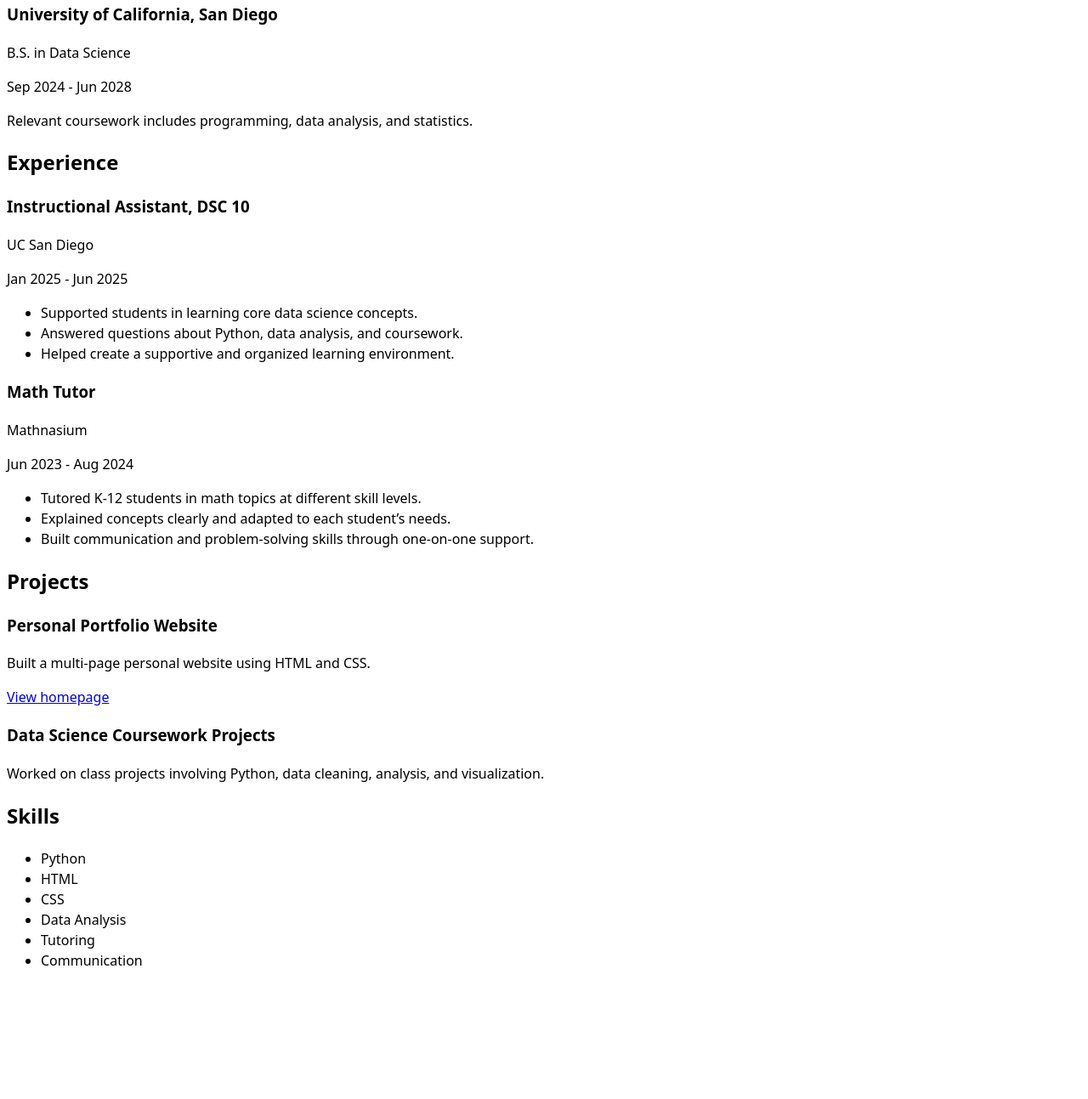
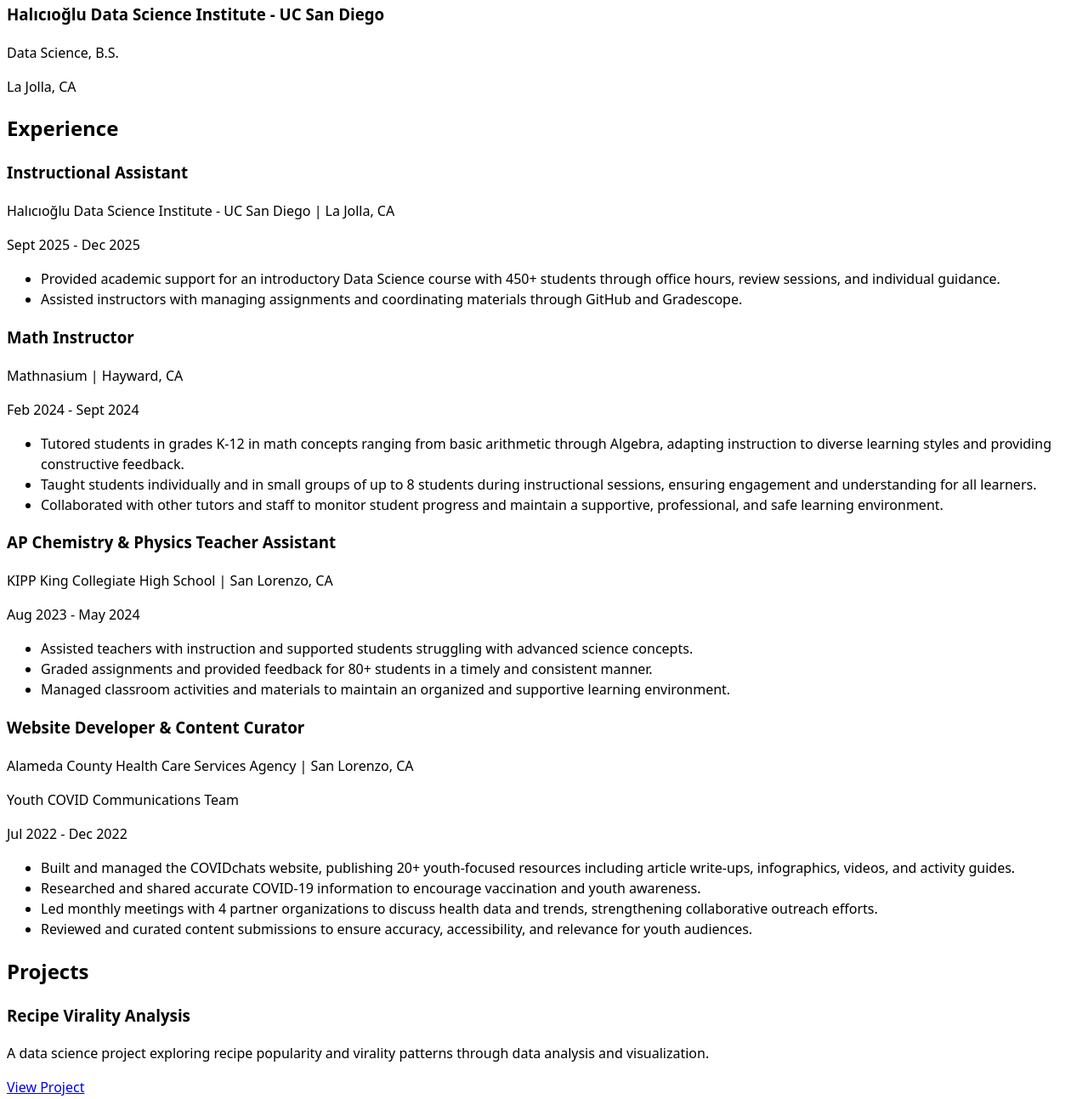
Before and after one commit to jazelytong/portfolio, a plain HTML site: page resume/index.html in a window 1280 px wide. Shown: the part 176-1469 px from the top of the page at 85% size. Before the commit the page ends 1334 px from the top, so only its background shows below. Drawn offline with Linux system fonts and the light colour scheme.

Commit message:
adding resume

```diff
--- a/resume/index.html
+++ b/resume/index.html
@@ -21,14 +21,10 @@
         <h2>Education</h2>
         <article>
             <header>
-                <h3>University of California, San Diego</h3>
-                <p>B.S. in Data Science</p>
-                <p>
-                    <time datetime="2024-09">Sep 2024</time> -
-                    <time datetime="2028-06">Jun 2028</time>
-                </p>
+                <h3>Halıcıoğlu Data Science Institute - UC San Diego</h3>
+                <p>Data Science, B.S.</p>
+                <p>La Jolla, CA</p>
             </header>
-            <p>Relevant coursework includes programming, data analysis, and statistics.</p>
         </article>
     </section>
 
@@ -37,33 +33,66 @@
 
         <article>
             <header>
-                <h3>Instructional Assistant, DSC 10</h3>
-                <p>UC San Diego</p>
+                <h3>Instructional Assistant</h3>
+                <p>Halıcıoğlu Data Science Institute - UC San Diego | La Jolla, CA</p>
                 <p>
-                    <time datetime="2025-01">Jan 2025</time> -
-                    <time datetime="2025-06">Jun 2025</time>
+                    <time datetime="2025-09">Sept 2025</time> -
+                    <time datetime="2025-12">Dec 2025</time>
                 </p>
             </header>
             <ul>
-                <li>Supported students in learning core data science concepts.</li>
-                <li>Answered questions about Python, data analysis, and coursework.</li>
-                <li>Helped create a supportive and organized learning environment.</li>
+                <li>Provided academic support for an introductory Data Science course with 450+ students through office hours, review sessions, and individual guidance.</li>
+                <li>Assisted instructors with managing assignments and coordinating materials through GitHub and Gradescope.</li>
             </ul>
         </article>
 
         <article>
             <header>
-                <h3>Math Tutor</h3>
-                <p>Mathnasium</p>
+                <h3>Math Instructor</h3>
+                <p>Mathnasium | Hayward, CA</p>
                 <p>
-                    <time datetime="2023-06">Jun 2023</time> -
-                    <time datetime="2024-08">Aug 2024</time>
+                    <time datetime="2024-02">Feb 2024</time> -
+                    <time datetime="2024-09">Sept 2024</time>
                 </p>
             </header>
             <ul>
-                <li>Tutored K-12 students in math topics at different skill levels.</li>
-                <li>Explained concepts clearly and adapted to each student’s needs.</li>
-                <li>Built communication and problem-solving skills through one-on-one support.</li>
+                <li>Tutored students in grades K-12 in math concepts ranging from basic arithmetic through Algebra, adapting instruction to diverse learning styles and providing constructive feedback.</li>
+                <li>Taught students individually and in small groups of up to 8 students during instructional sessions, ensuring engagement and understanding for all learners.</li>
+                <li>Collaborated with other tutors and staff to monitor student progress and maintain a supportive, professional, and safe learning environment.</li>
+            </ul>
+        </article>
+
+        <article>
+            <header>
+                <h3>AP Chemistry & Physics Teacher Assistant</h3>
+                <p>KIPP King Collegiate High School | San Lorenzo, CA</p>
+                <p>
+                    <time datetime="2023-08">Aug 2023</time> -
+                    <time datetime="2024-05">May 2024</time>
+                </p>
+            </header>
+            <ul>
+                <li>Assisted teachers with instruction and supported students struggling with advanced science concepts.</li>
+                <li>Graded assignments and provided feedback for 80+ students in a timely and consistent manner.</li>
+                <li>Managed classroom activities and materials to maintain an organized and supportive learning environment.</li>
+            </ul>
+        </article>
+
+        <article>
+            <header>
+                <h3>Website Developer & Content Curator</h3>
+                <p>Alameda County Health Care Services Agency | San Lorenzo, CA</p>
+                <p>Youth COVID Communications Team</p>
+                <p>
+                    <time datetime="2022-07">Jul 2022</time> -
+                    <time datetime="2022-12">Dec 2022</time>
+                </p>
+            </header>
+            <ul>
+                <li>Built and managed the COVIDchats website, publishing 20+ youth-focused resources including article write-ups, infographics, videos, and activity guides.</li>
+                <li>Researched and shared accurate COVID-19 information to encourage vaccination and youth awareness.</li>
+                <li>Led monthly meetings with 4 partner organizations to discuss health data and trends, strengthening collaborative outreach efforts.</li>
+                <li>Reviewed and curated content submissions to ensure accuracy, accessibility, and relevance for youth audiences.</li>
             </ul>
         </article>
     </section>
@@ -73,17 +102,12 @@
 
         <article>
             <header>
-                <h3>Personal Portfolio Website</h3>
+                <h3>Recipe Virality Analysis</h3>
             </header>
-            <p>Built a multi-page personal website using HTML and CSS.</p>
-            <p><a href="../">View homepage</a></p>
-        </article>
-
-        <article>
-            <header>
-                <h3>Data Science Coursework Projects</h3>
-            </header>
-            <p>Worked on class projects involving Python, data cleaning, analysis, and visualization.</p>
+            <p>A data science project exploring recipe popularity and virality patterns through data analysis and visualization.</p>
+            <p>
+                <a href="https://jazelytong.github.io/recipe-virality-analysis/" target="_blank">View Project</a>
+            </p>
         </article>
     </section>
 
@@ -92,7 +116,9 @@
         <ul>
             <li>Python</li>
             <li>HTML</li>
-            <li>CSS</li>
+            <li>SQL</li>
+            <li>GitHub</li>
+            <li>Gradescope</li>
             <li>Data Analysis</li>
             <li>Tutoring</li>
             <li>Communication</li>
```
Also changed, not shown: 1 other file.
